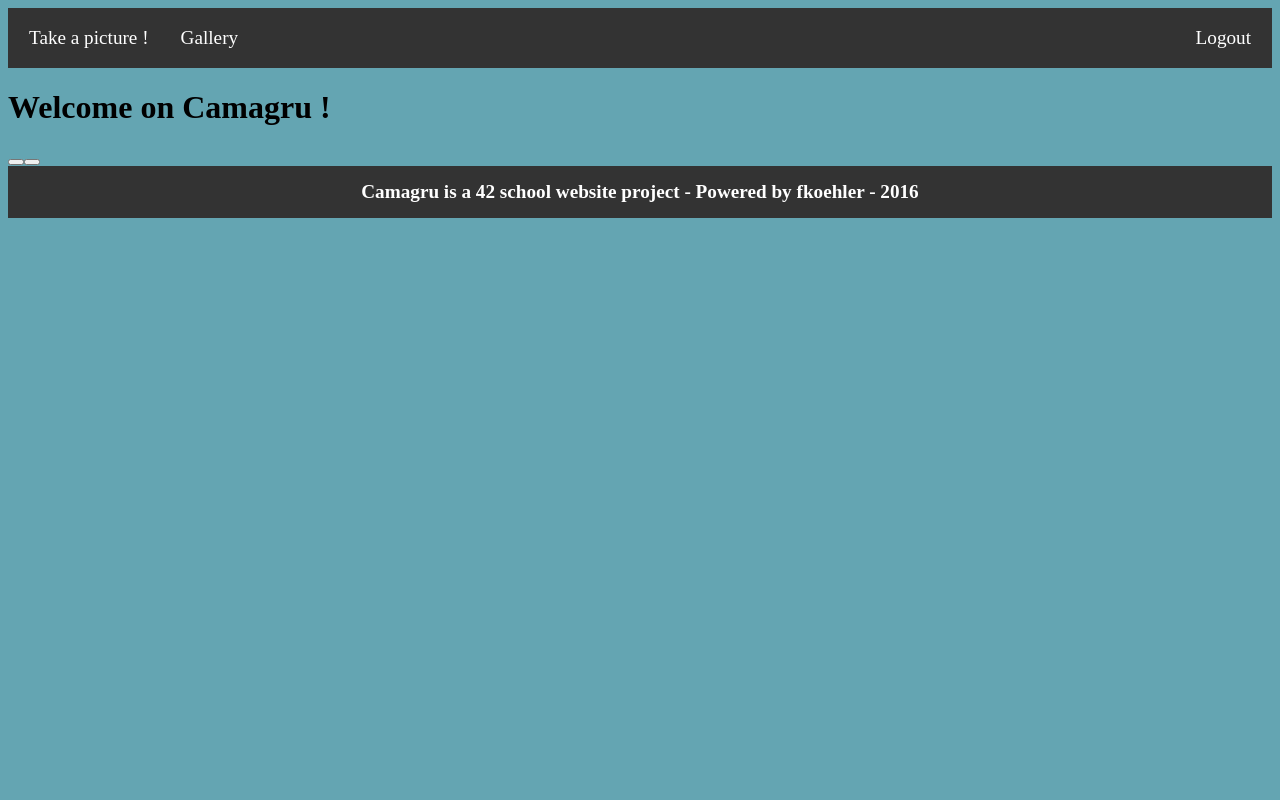
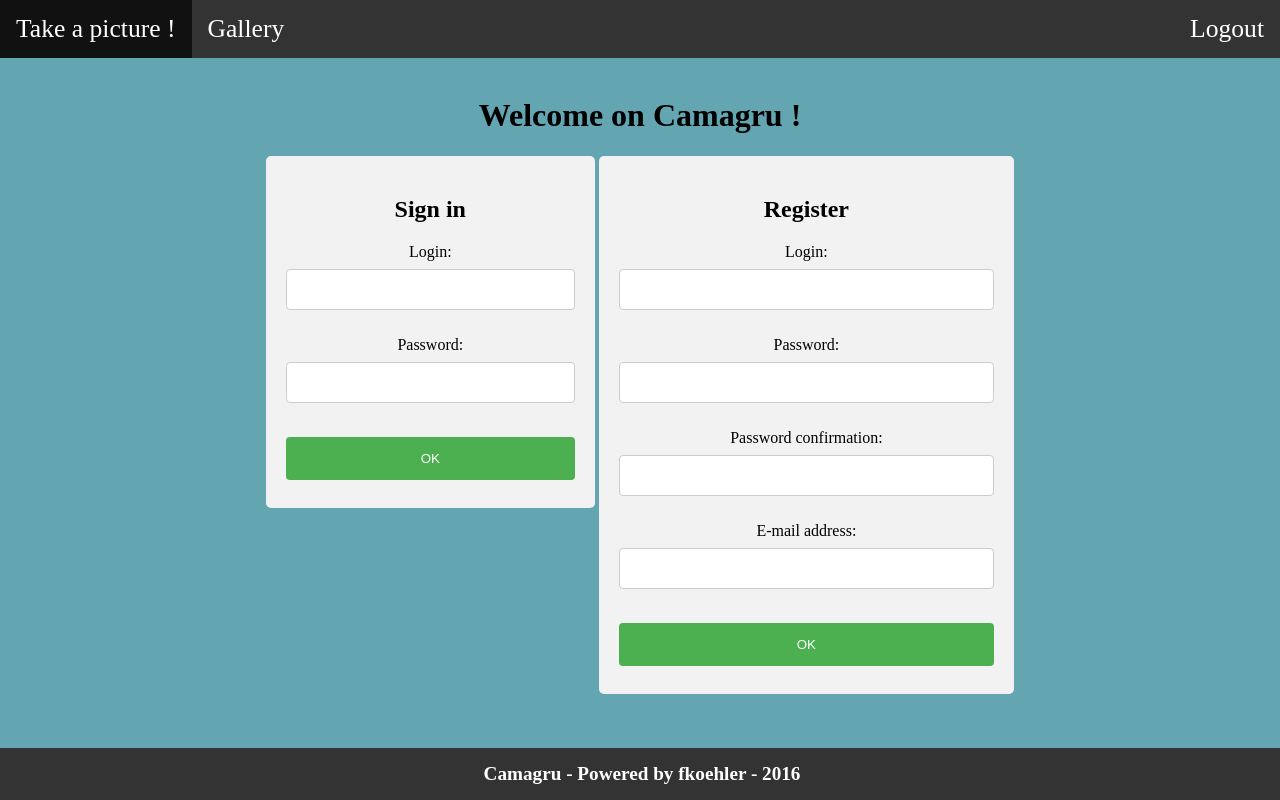
Before and after one commit to fkoehler42/camagru, a PHP site: page / in a window 1280 px wide. Run offline with PHP 8.4, Linux system fonts and the light colour scheme.

Commit message:
update forms

```diff
--- a/index.php
+++ b/index.php
@@ -4,6 +4,7 @@
 	<meta charset="utf-8">
 	<link rel="stylesheet" type="text/css" href="stylesheets/global.css">
 	<link rel="stylesheet" type="text/css" href="stylesheets/header.css">
+	<link rel="stylesheet" type="text/css" href="stylesheets/main.css">
 	<link rel="stylesheet" type="text/css" href="stylesheets/footer.css">
 	<title>Camagru</title>
 </head>
--- a/public/footer.php
+++ b/public/footer.php
@@ -1,5 +1,5 @@
 <footer>
 	<div id="bottom-banner">
-		<h1>Camagru is a 42 school website project - Powered by fkoehler - 2016</h1>
+		<h1>Camagru - Powered by fkoehler - 2016</h1>
 	</div>
 </footer>
--- a/public/main.php
+++ b/public/main.php
@@ -1,5 +1,30 @@
 <main>
+	<br/>
 	<h1>Welcome on Camagru !</h1>
-	<button name="Sign in" type="submit" value="Sign in" formaction="login.php">
-	<button name="Register" type="submit" value="Register" formaction="register.php">
+	<div align="center">
+	<div class="forms">
+		<h2>Sign in</h2>
+		<form method="post" action="login.php">
+  		Login: <input type="text" name="name">
+  		<br><br>
+  		Password: <input type="password" name="password">
+  		<br><br>
+  		<input type="submit" name="submit" value="OK">
+		</form>
+	</div>
+	<div class="forms">
+		<h2>Register</h2>
+		<form method="post" action="register.php">
+  		Login: <input type="text" name="name">
+  		<br><br>
+  		Password: <input type="password" name="email">
+  		<br><br>
+  		Password confirmation: <input type="password" name="pass_confirm">
+  		<br><br>
+		E-mail address: <input type="email" name="email">
+  		<br><br>
+  		<input type="submit" name="submit" value="OK">
+		</form>
+	</div>
+	</div>
 </main>
--- a/stylesheets/footer.css
+++ b/stylesheets/footer.css
@@ -1,6 +1,8 @@
 footer {
+	width:100%;
 	background-color: #333;
-	margin-bottom: 0px;
+	position:absolute;
+	bottom:0px;
 	padding:2px;
 	text-align:center;
 }
--- a/stylesheets/global.css
+++ b/stylesheets/global.css
@@ -1,3 +1,7 @@
+html{
+}
 body{
 	background:#64A5B2;
+	min-height:100%;
+	margin:0;
 }
--- a/stylesheets/header.css
+++ b/stylesheets/header.css
@@ -4,7 +4,7 @@ header{
 ul {
 	list-style-type: none;
 	margin: 0;
-	padding:5px;
+	padding:0;
 	overflow: hidden;
 	background-color: #333;
 }
@@ -19,7 +19,7 @@ li a {
 	text-align: center;
 	padding: 14px 16px;
 	text-decoration: none;
-	font-size:1.5vw;
+	font-size:2vw;
 }
 
 li a:hover {
--- a/stylesheets/main.css
+++ b/stylesheets/main.css
@@ -1,7 +1,44 @@
 main{
 	text-align:center;
+}
+
+main h1{
+	padding:0;
 }
 
 main button{
 	margin:auto;
 }
+
+.forms {
+	vertical-align:top;
+	display:inline-block;
+    border-radius: 5px;
+    background-color: #f2f2f2;
+    padding: 20px;
+}
+
+input {
+    width: 100%;
+    padding: 12px 20px;
+    margin: 8px 0;
+    display: inline-block;
+    border: 1px solid #ccc;
+    border-radius: 4px;
+    box-sizing: border-box;
+}
+
+input[type=submit] {
+    width: 100%;
+    background-color: #4CAF50;
+    color: white;
+    padding: 14px 20px;
+    margin: 8px 0;
+    border: none;
+    border-radius: 4px;
+    cursor: pointer;
+}
+
+input[type=submit]:hover {
+    background-color: #45a049;
+}
```
